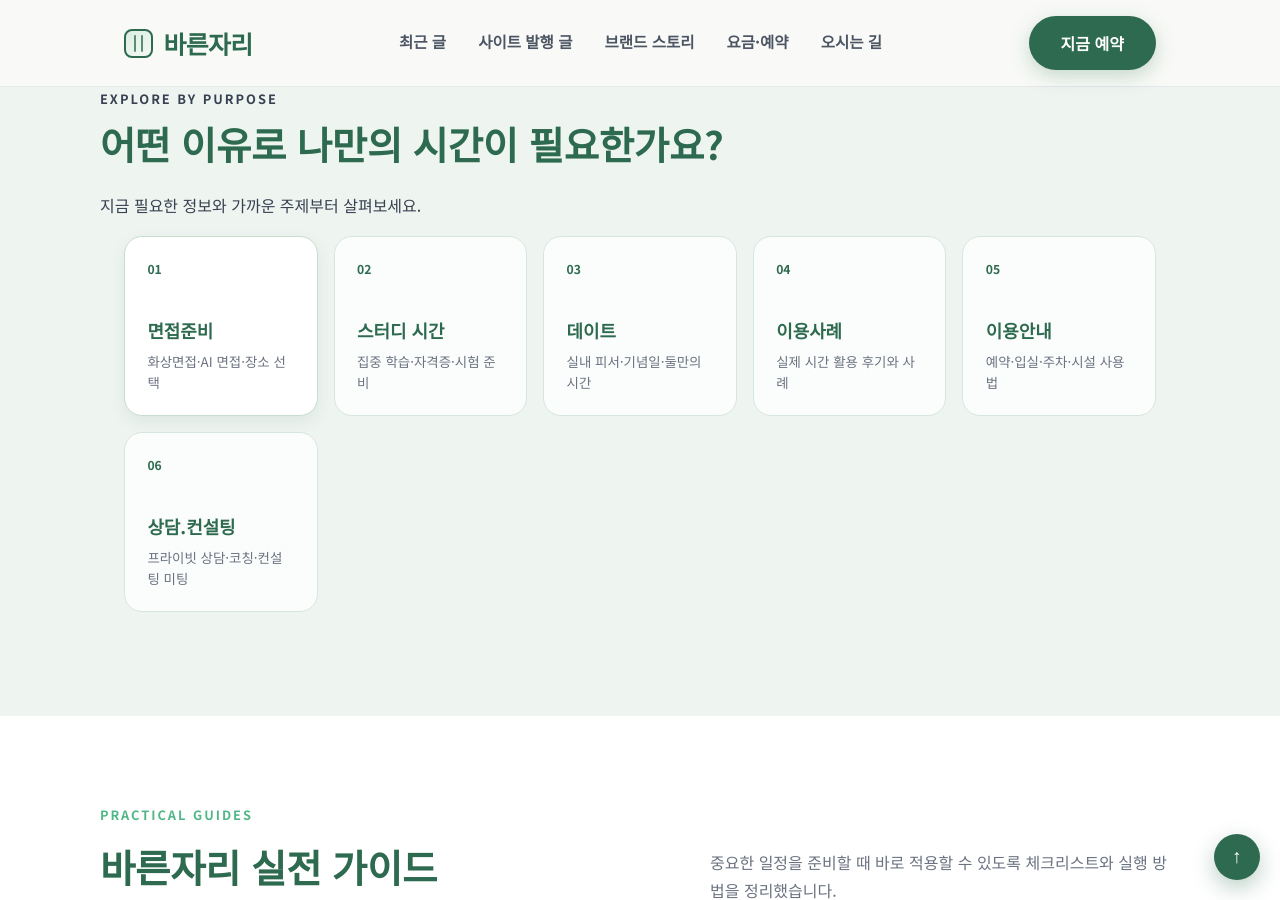
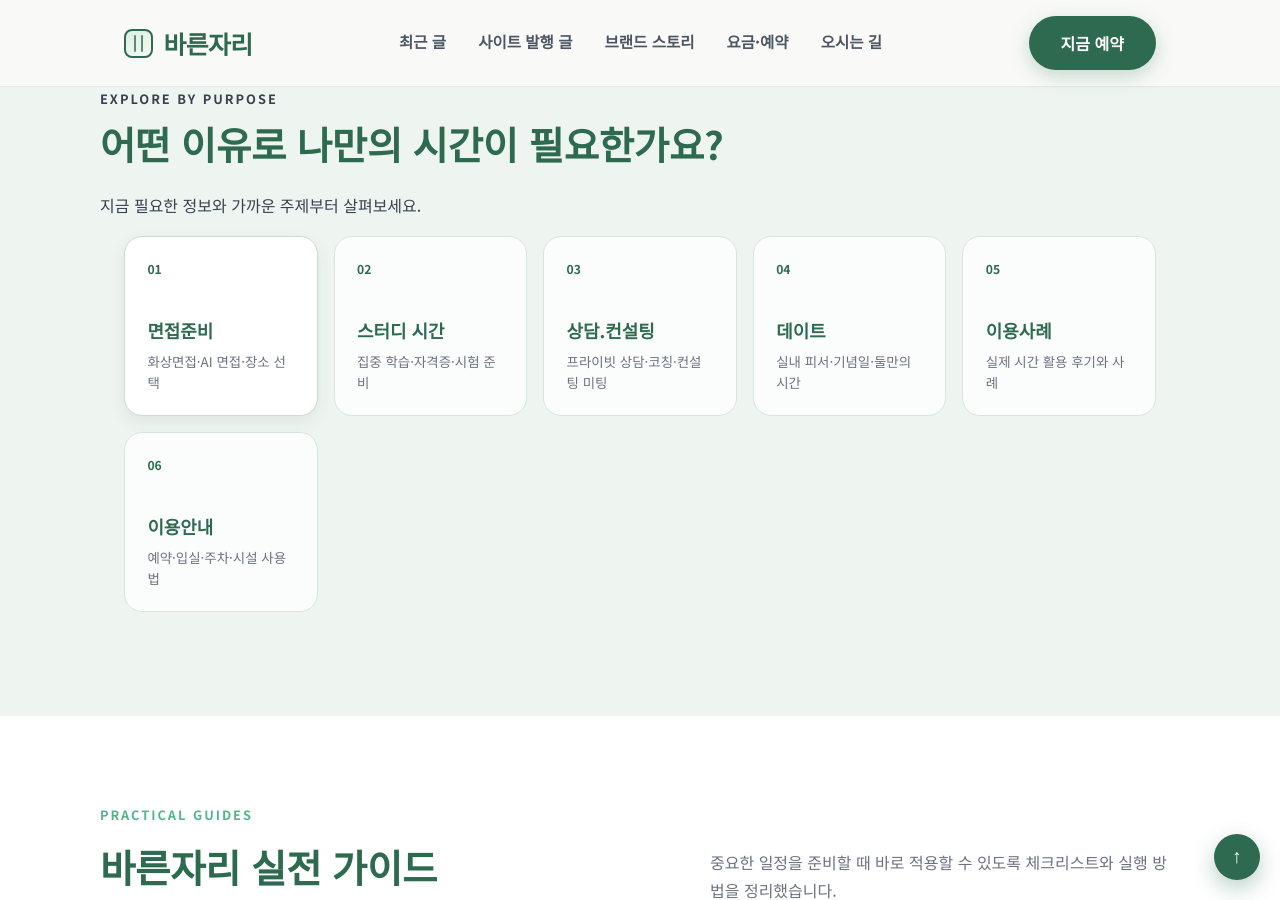
Before and after one commit to bareunspace/blog, a Jekyll site: the page built from blog.html, in a window 1280 px wide and 900 px high, scrolled down 1416 px. Built offline with Jekyll 4.4.1, drawn with Linux system fonts in a browser that asks for light colours.

Commit message:
Add counseling filter to blog purpose navigation

```diff
--- a/blog.html
+++ b/blog.html
@@ -73,25 +73,25 @@
           <strong>스터디 시간</strong>
           <span>집중 학습·자격증·시험 준비</span>
         </a>
+        <a class="blog-topic-card" href="#blog-onsite" data-filter-group="guide" data-filter-target="상담">
+          <span class="blog-topic-number">03</span>
+          <strong>상담.컨설팅</strong>
+          <span>프라이빗 상담·코칭·컨설팅 미팅</span>
+        </a>
         <a class="blog-topic-card" href="#blog-onsite" data-filter-group="guide" data-filter-target="데이트">
-          <span class="blog-topic-number">03</span>
+          <span class="blog-topic-number">04</span>
           <strong>데이트</strong>
           <span>실내 피서·기념일·둘만의 시간</span>
         </a>
         <a class="blog-topic-card" href="#blog-latest" data-filter-group="field" data-filter-target="이용사례">
-          <span class="blog-topic-number">04</span>
+          <span class="blog-topic-number">05</span>
           <strong>이용사례</strong>
           <span>실제 시간 활용 후기와 사례</span>
         </a>
         <a class="blog-topic-card" href="#blog-latest" data-filter-group="field" data-filter-target="이용안내">
-          <span class="blog-topic-number">05</span>
+          <span class="blog-topic-number">06</span>
           <strong>이용안내</strong>
           <span>예약·입실·주차·시설 사용법</span>
-        </a>
-        <a class="blog-topic-card" href="#tags">
-          <span class="blog-topic-number">06</span>
-          <strong>상담.컨설팅</strong>
-          <span>프라이빗 상담·코칭·컨설팅 미팅</span>
         </a>
       </nav>
     </div>
@@ -111,6 +111,7 @@
           <button type="button" class="blog-guide-filter is-active" data-category="all" aria-pressed="true">전체</button>
           <button type="button" class="blog-guide-filter" data-category="면접준비" aria-pressed="false">면접준비</button>
           <button type="button" class="blog-guide-filter" data-category="스터디 공간" aria-pressed="false">스터디 공간</button>
+          <button type="button" class="blog-guide-filter" data-category="상담" aria-pressed="false">상담</button>
           <button type="button" class="blog-guide-filter" data-category="데이트" aria-pressed="false">데이트</button>
         </div>
         <div class="blog-guide-grid" aria-label="바른자리 실전 가이드 목록">
```
